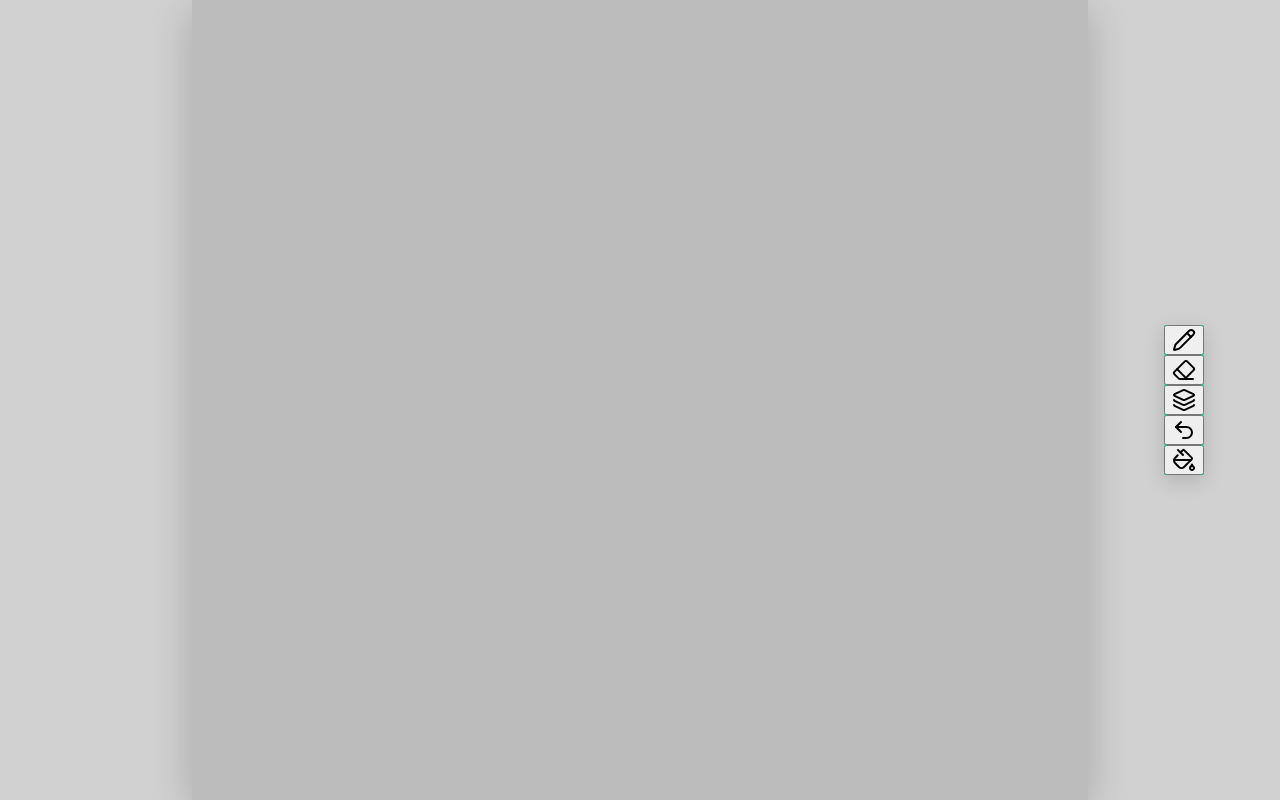
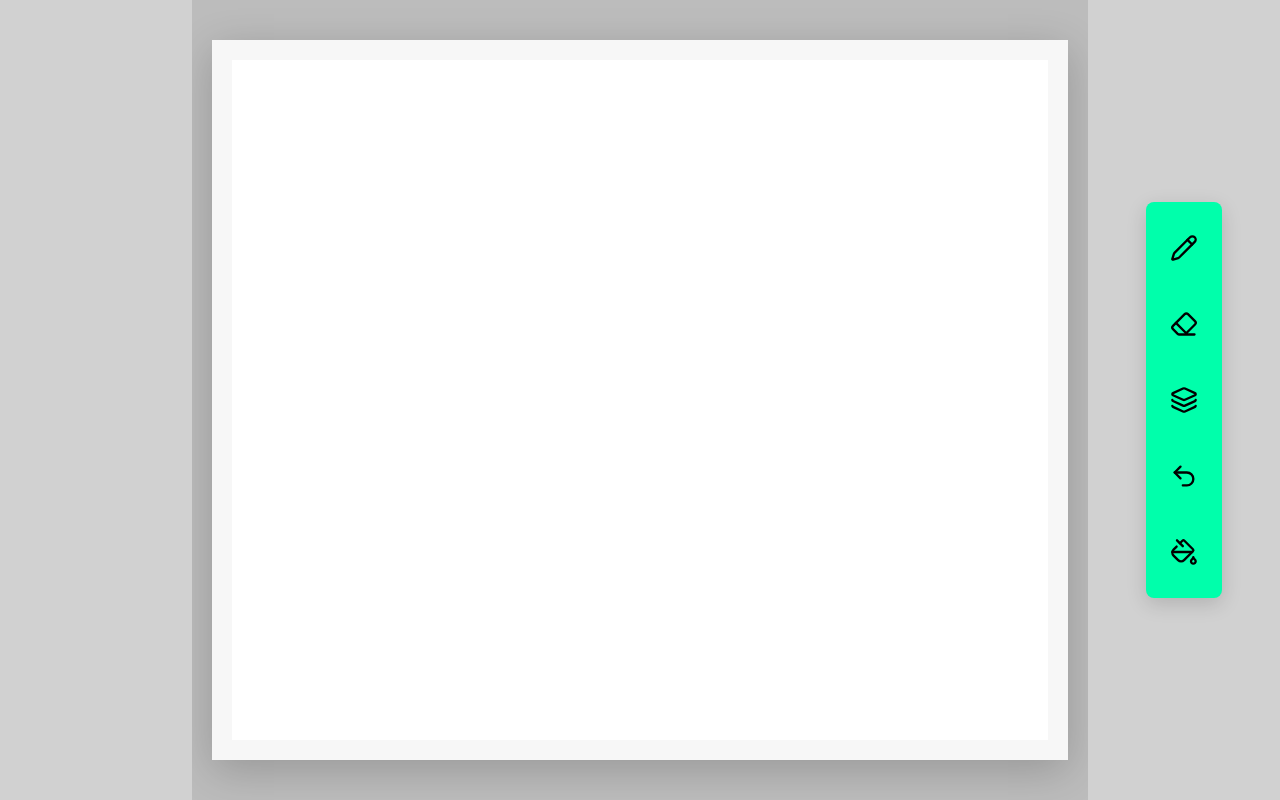
Before and after one commit to 12a1070/Aimag, a React (Vite) app: page / in a window 1280 px wide. Built offline with nearby package versions, Linux system fonts and the light colour scheme.

Commit message:
App.jsx未使用のためApp.cssを削除

```diff
--- a/src/App.jsx
+++ b/src/App.jsx
@@ -4,19 +4,12 @@ import { Pencil, Eraser, Layers, Undo2, PaintBucket } from "lucide-react";
 function App() {
   const canvasRef = useRef(null);
   const [isLandscape, setIsLandscape] = useState(
-    () => window.innerWidth > window.innerHeight
+    window.innerWidth > window.innerHeight,
   );
 
   useEffect(() => {
     const handleResize = () => {
       setIsLandscape(window.innerWidth > window.innerHeight);
-
-      const canvas = canvasRef.current;
-      const parent = canvas?.parentElement;
-      if (canvas && parent) {
-        canvas.width = parent.clientWidth;
-        canvas.height = parent.clientHeight;
-      }
     };
 
     handleResize();
@@ -24,75 +17,126 @@ function App() {
     return () => window.removeEventListener("resize", handleResize);
   }, []);
 
-  // ツールバーは「必要な高さ/幅」を確保し、キャンバスが flex で残りを取る（縦で潰れないようにする）
+  useEffect(() => {
+    const resizeCanvas = () => {
+      const canvas = canvasRef.current;
+      const parent = canvas?.parentElement;
+
+      if (canvas && parent) {
+        canvas.width = parent.clientWidth;
+        canvas.height = parent.clientHeight;
+      }
+    };
+
+    resizeCanvas();
+    window.addEventListener("resize", resizeCanvas);
+    return () => window.removeEventListener("resize", resizeCanvas);
+  }, [isLandscape]);
+
+  const mobileToolbarHeight = 96; // スマホ下部バー全体の高さ
+  const mobileBottomGap = 12; // 下に少し空ける隙間
+
+  const styles = {
+    container: {
+      display: "flex",
+      flexDirection: isLandscape ? "row" : "column",
+      height: "100vh",
+      width: "100vw",
+      backgroundColor: "#E5E5E5",
+      margin: 0,
+      padding: 0,
+      overflow: "hidden",
+    },
+
+    // PCでは左余白、スマホでは不要
+    marginFirst: {
+      display: isLandscape ? "block" : "none",
+      flex: "0 0 15%",
+      backgroundColor: "#D1D1D1",
+    },
+
+    // 残り全部をキャンバスに使う
+    canvasMain: {
+      flex: isLandscape ? "0 0 70%" : "1 1 auto",
+      minHeight: 0,
+      backgroundColor: "#BCBCBC",
+      padding: isLandscape ? "40px 20px" : "12px 12px 0 12px",
+      display: "flex",
+      alignItems: "center",
+      justifyContent: "center",
+      overflow: "hidden",
+      boxSizing: "border-box",
+    },
+
+    whitePaper: {
+      width: "100%",
+      height: "100%",
+      backgroundColor: "#FFFFFF",
+      boxShadow: "0 10px 40px rgba(0,0,0,0.2)",
+      position: "relative",
+      minHeight: 0,
+    },
+
+    // PCでは右余白、スマホでは下部ツールバーエリア
+    marginSecond: {
+      flex: isLandscape ? "0 0 15%" : `0 0 ${mobileToolbarHeight}px`,
+      backgroundColor: "#D1D1D1",
+      display: "flex",
+      justifyContent: "center",
+      alignItems: isLandscape ? "center" : "flex-start",
+      padding: isLandscape ? "0" : `${mobileBottomGap}px 16px 12px`,
+      boxSizing: "border-box",
+    },
+
+    // PCでは縦、スマホでは横
+    greenBar: {
+      display: "flex",
+      flexDirection: isLandscape ? "column" : "row",
+      backgroundColor: "#00FFAB",
+      padding: isLandscape ? "24px 16px" : "12px 18px",
+      gap: isLandscape ? "32px" : "20px",
+      borderRadius: "8px",
+      boxShadow: "0 6px 20px rgba(0,0,0,0.15)",
+      width: isLandscape ? "auto" : "100%",
+      maxWidth: isLandscape ? "none" : "320px",
+      justifyContent: "space-between",
+      alignItems: "center",
+    },
+
+    canvas: {
+      width: "100%",
+      height: "100%",
+      display: "block",
+      cursor: "crosshair",
+    },
+  };
+
   return (
-    <div
-      className={
-        isLandscape
-          ? "flex h-[100dvh] w-screen flex-row overflow-hidden bg-[#E5E5E5]"
-          : "flex h-[100dvh] w-screen flex-col overflow-hidden bg-[#E5E5E5]"
-      }
-    >
-      {/* 1. 左（横） / 上（縦）のグレー余白 */}
-      <div
-        className={
-          isLandscape
-            ? "w-[15%] shrink-0 bg-[#D1D1D1]"
-            : "h-10 shrink-0 bg-[#D1D1D1]"
-        }
-      />
+    <div style={styles.container}>
+      <div style={styles.marginFirst}></div>
 
-      {/* 2. 中央キャンバス：flex-1 + min-h-0 / min-w-0 でツールバー領域を確保 */}
-      <div
-        className={
-          isLandscape
-            ? "flex min-h-0 min-w-0 flex-[0_0_70%] items-center justify-center bg-[#BCBCBC] px-5 py-10"
-            : "flex min-h-0 min-w-0 flex-1 items-center justify-center bg-[#BCBCBC] p-5"
-        }
-      >
-        <div className="relative h-full w-full bg-white shadow-[0_10px_40px_rgba(0,0,0,0.2)]">
-          <canvas
-            ref={canvasRef}
-            className="block h-full w-full cursor-crosshair"
-          />
+      <div style={styles.canvasMain}>
+        <div style={styles.whitePaper}>
+          <canvas ref={canvasRef} style={styles.canvas} />
           <div
-            className="pointer-events-none absolute inset-0 border-[20px] border-black/[0.03]"
-            aria-hidden
+            style={{
+              position: "absolute",
+              inset: 0,
+              border: "20px solid rgba(0,0,0,0.03)",
+              pointerEvents: "none",
+              boxSizing: "border-box",
+            }}
           />
         </div>
       </div>
 
-      {/* 3. 右（横） / 下（縦）：ツールバー — 縦は幅100%・高さは内容に合わせる */}
-      <div
-        className={
-          isLandscape
-            ? "flex w-[15%] shrink-0 items-center justify-center bg-[#D1D1D1]"
-            : "flex w-full shrink-0 items-center justify-center bg-[#D1D1D1] px-2 py-2"
-        }
-      >
-        <div
-          className={
-            isLandscape
-              ? "flex flex-col items-center justify-center gap-6 rounded-lg bg-[#00FFAB] px-4 py-6 shadow-[0_6px_20px_rgba(0,0,0,0.15)]"
-              : "flex max-w-full flex-row flex-wrap items-center justify-center gap-2 rounded-lg bg-[#00FFAB] px-2 py-2 shadow-[0_6px_20px_rgba(0,0,0,0.15)] sm:gap-6 sm:px-4 sm:py-4"
-          }
-        >
-          {/* 狭い画面ではアイコンを小さくして1行に収める */}
-          <ToolbarButton
-            icon={<Pencil className="h-6 w-6 sm:h-8 sm:w-8" />}
-          />
-          <ToolbarButton
-            icon={<Eraser className="h-6 w-6 sm:h-8 sm:w-8" />}
-          />
-          <ToolbarButton
-            icon={<Layers className="h-6 w-6 sm:h-8 sm:w-8" />}
-          />
-          <ToolbarButton
-            icon={<Undo2 className="h-6 w-6 sm:h-8 sm:w-8" />}
-          />
-          <ToolbarButton
-            icon={<PaintBucket className="h-6 w-6 sm:h-8 sm:w-8" />}
-          />
+      <div style={styles.marginSecond}>
+        <div style={styles.greenBar}>
+          <ToolbarButton icon={<Pencil size={28} />} />
+          <ToolbarButton icon={<Eraser size={28} />} />
+          <ToolbarButton icon={<Layers size={28} />} />
+          <ToolbarButton icon={<Undo2 size={28} />} />
+          <ToolbarButton icon={<PaintBucket size={28} />} />
         </div>
       </div>
     </div>
@@ -101,8 +145,20 @@ function App() {
 
 const ToolbarButton = ({ icon }) => (
   <button
-    type="button"
-    className="flex shrink-0 items-center justify-center rounded-md p-1.5 text-black transition-transform hover:bg-black/5 active:scale-90 sm:p-2"
+    style={{
+      background: "none",
+      border: "none",
+      cursor: "pointer",
+      display: "flex",
+      alignItems: "center",
+      justifyContent: "center",
+      padding: "8px",
+      color: "#000",
+      transition: "transform 0.1s",
+    }}
+    onMouseDown={(e) => (e.currentTarget.style.transform = "scale(0.9)")}
+    onMouseUp={(e) => (e.currentTarget.style.transform = "scale(1)")}
+    onMouseLeave={(e) => (e.currentTarget.style.transform = "scale(1)")}
   >
     {icon}
   </button>
```
Also changed, not shown: src/App.css (deleted, +0 -184 lines).
